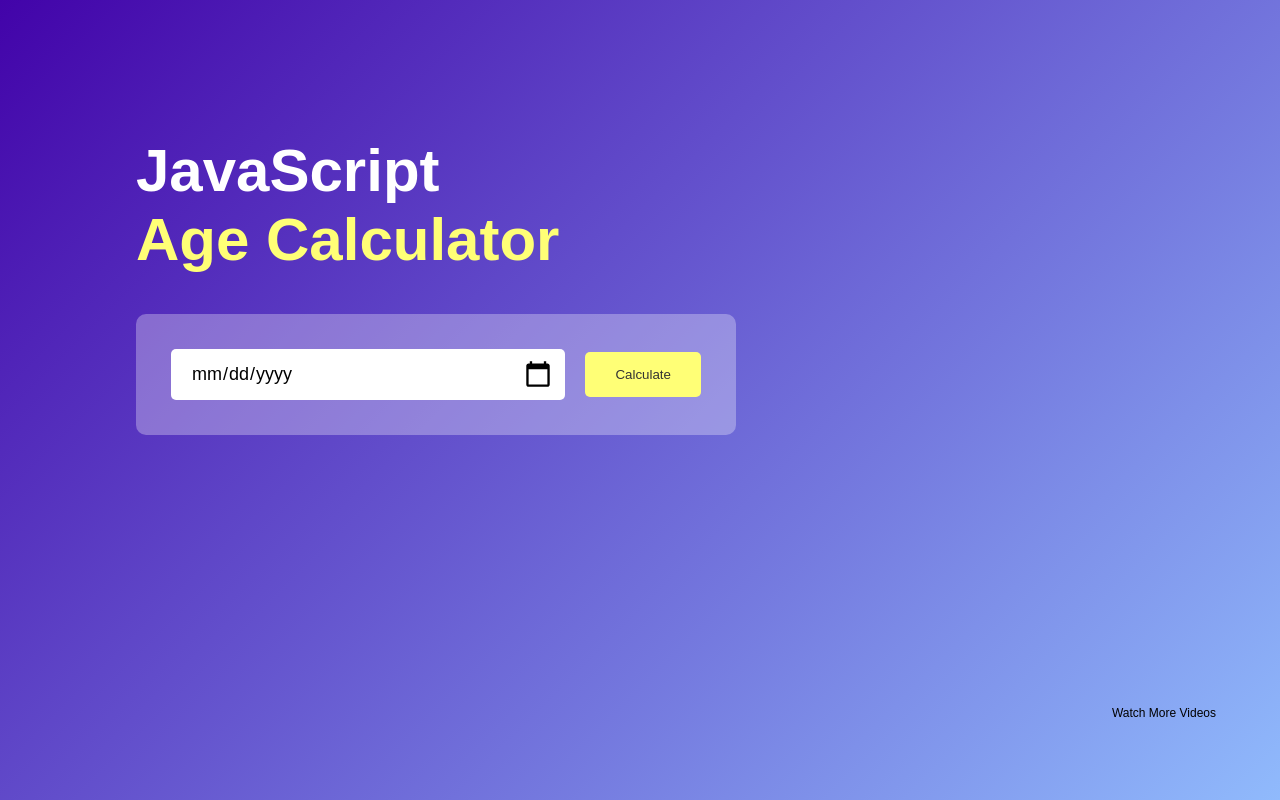
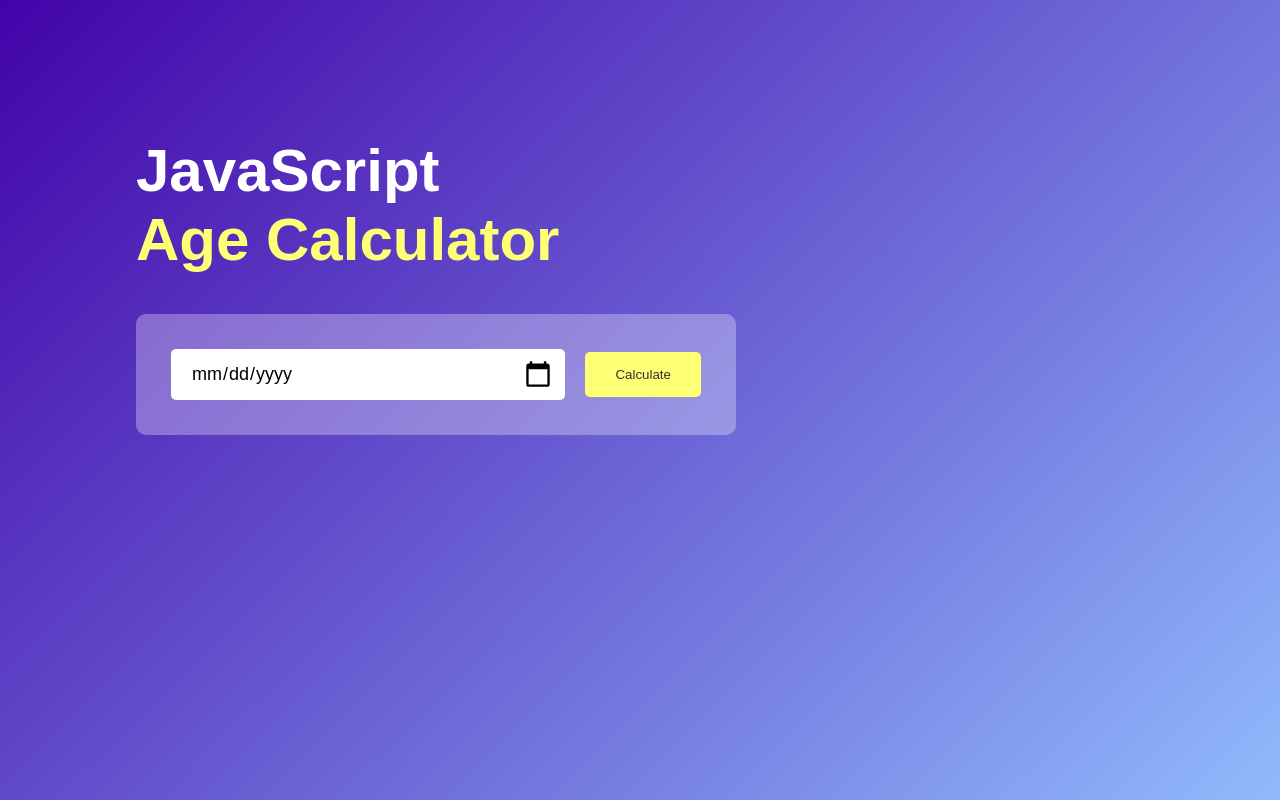
Before and after one commit to SanketR7/Age-Calculator, a plain HTML site: page Age Calculator/index.html in a window 1280 px wide. Drawn offline with Linux system fonts and the light colour scheme.

Commit message:
Updated features in Age Calculator

```diff
--- a/Age Calculator/index.html
+++ b/Age Calculator/index.html
@@ -67,6 +67,6 @@ function getDaysInMonth(year, month){
 
 
 </script>
-<a href="https://www.youtube.com/channel/UCkjoHfkLEy7ZT4bA2myJ8xA?sub_confirmation=1" class="watch-link">Watch More Videos</a>
+
 </body>
 </html>
```
